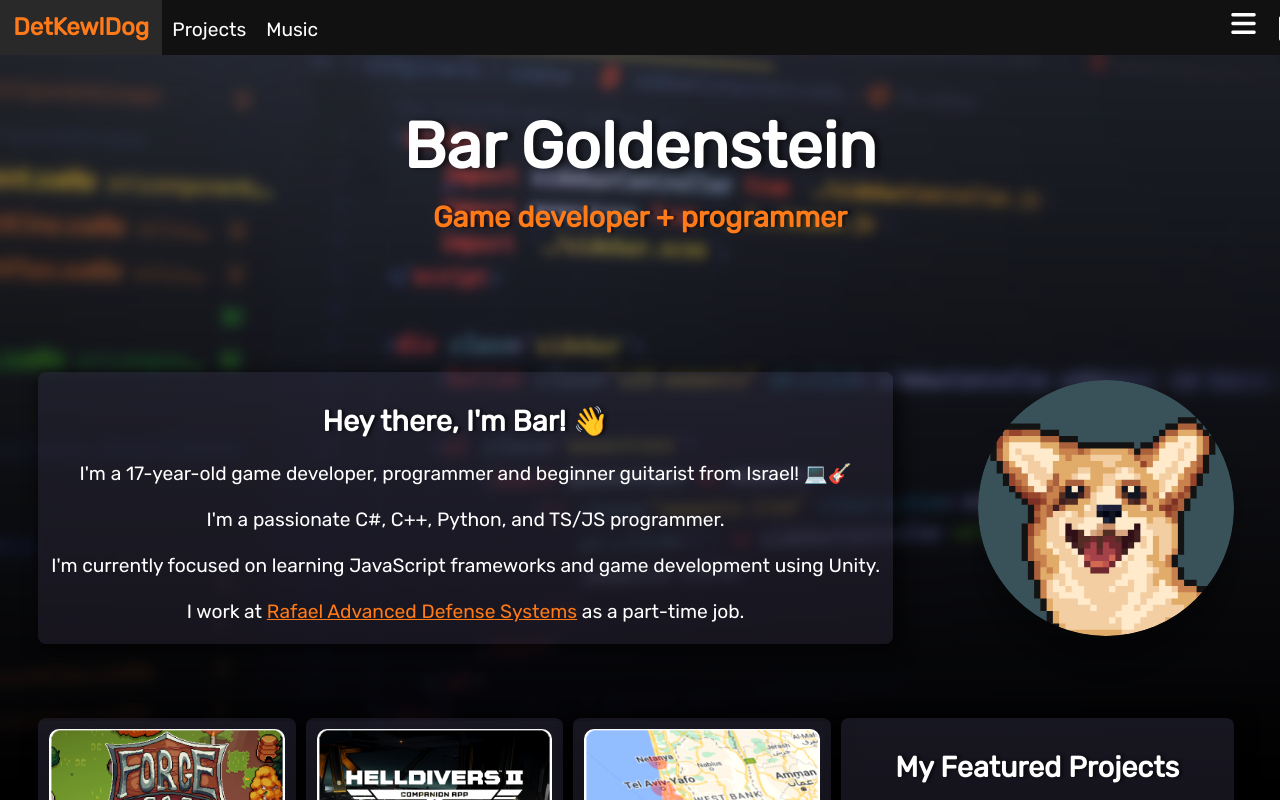
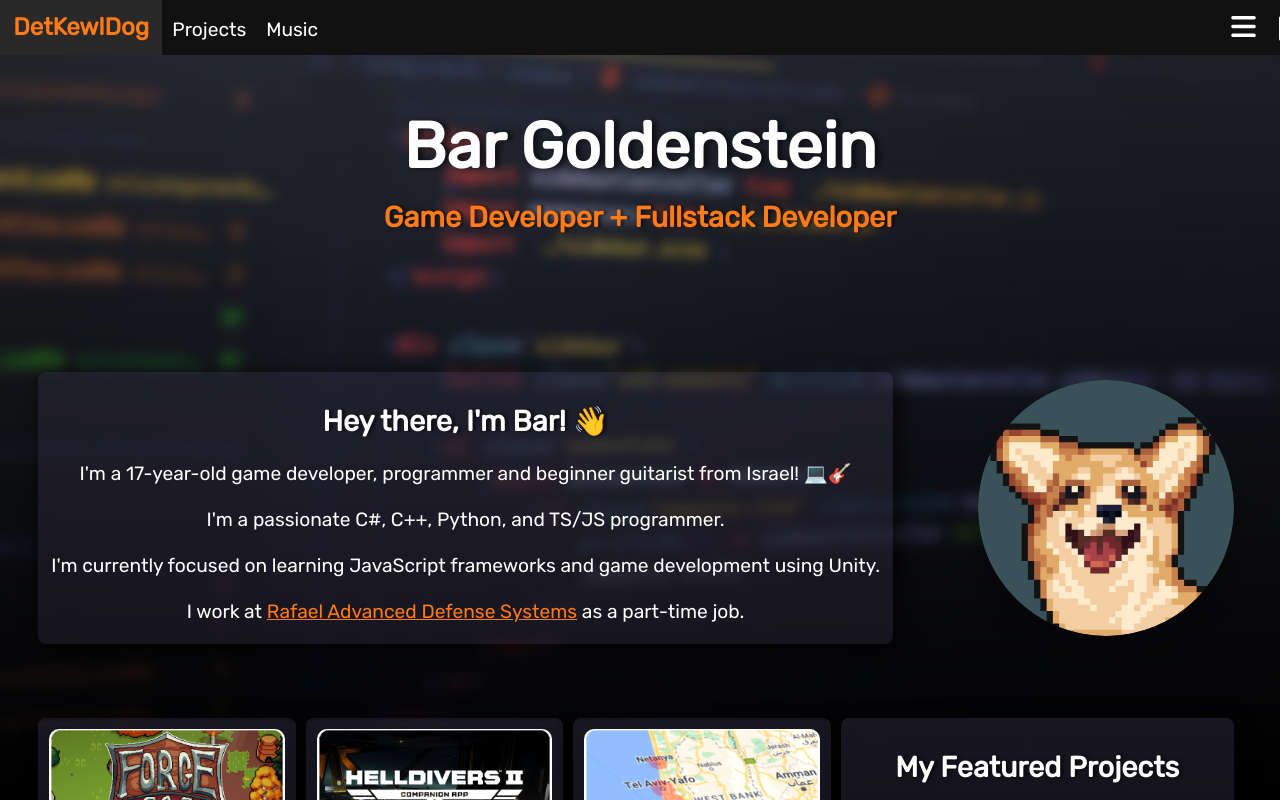
Before and after one commit to DetKewlDog/portfolio-site, a React (Vite) app: page / in a window 1280 px wide. Shown: the top 800 px of the page. Built offline with nearby package versions, Linux system fonts and the light colour scheme.

Commit message:
fixed misaligned burgir, updated title

```diff
--- a/src/index.css
+++ b/src/index.css
@@ -711,3 +711,7 @@ input[type=range] {
     transition: .2s ease-in-out;
   }
 }
+
+.fa-bars::before {
+  top: 0px;
+}
--- a/src/pages/Home.jsx
+++ b/src/pages/Home.jsx
@@ -12,7 +12,7 @@ export default function Home() {
       <header>
         <div className='title unselectable'>
           <h1>Bar Goldenstein</h1>
-          <h2>Game developer + programmer</h2>
+          <h2>Game Developer + Fullstack Developer</h2>
         </div>
       </header>
 
```
Also changed, not shown: 1 other file (tests, documents, lock files or other folders).
